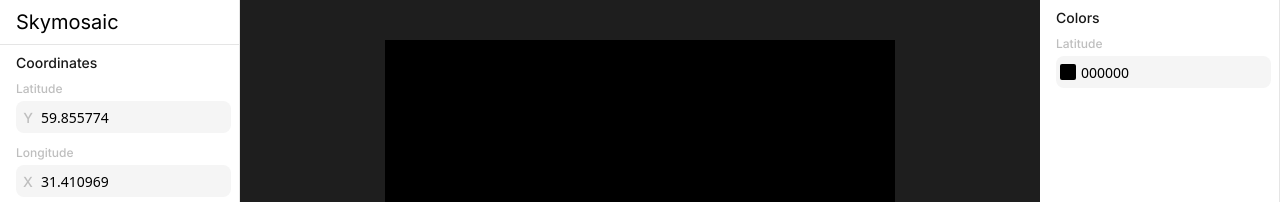
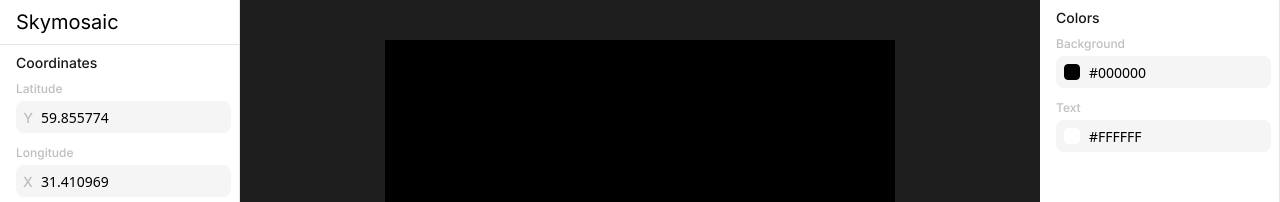
Before and after one commit to nickshiro/skymosaic, a SvelteKit app: page / in a window 1280 px wide. Shown: the top 202 px of the page. Built offline with nearby package versions, Linux system fonts and the light colour scheme.

Commit message:
Add colors

```diff
--- a/src/shared/context/paper.svelte.ts
+++ b/src/shared/context/paper.svelte.ts
@@ -7,8 +7,8 @@ const paperContext = writable({
 	longitude: 31.410969,
 	header: 'Under this sky, I found you',
 	subtitle: '',
-	text: 'FFFFFF',
-	background: '000000'
+	text: '#FFFFFF',
+	background: '#000000'
 });
 
 export { paperContext };
--- a/src/shared/ui/color-input/ColorInput.svelte
+++ b/src/shared/ui/color-input/ColorInput.svelte
@@ -1,25 +1,80 @@
 <script>
 	import { paperContext } from '@shared/context/paper.svelte';
 
-	let { identifier } = $props();
-	let context;
-	paperContext.subscribe((value) => {
-		context = value;
+	export let identifier;
+
+	let color = '#';
+
+	// Инициализация контекста
+	const unsubscribe = paperContext.subscribe((value) => {
+		if (identifier in value) {
+			color = value[identifier] || '#';
+		}
 	});
+
+	import { onDestroy } from 'svelte';
+	onDestroy(() => {
+		unsubscribe();
+	});
+
+	function handleTextInput(event) {
+		let value = event.target.value;
+
+		if (!value.startsWith('#')) {
+			value = '#' + value.replace(/^#*/, '');
+		}
+		value = value.substring(0, 7);
+		value = '#' + value.slice(1).replace(/[^0-9a-fA-F]/g, '');
+
+		updateColor(value);
+	}
+
+	function handleColorInput(event) {
+		const value = event.target.value;
+
+		updateColor(value);
+	}
+
+	function updateColor(value) {
+		color = value;
+
+		paperContext.update((currentContext) => {
+			currentContext[identifier] = value;
+			return currentContext;
+		});
+	}
 </script>
 
 <div class="relative my-auto ml-4 mr-2 mt-1 box-border h-8">
-	<div
-		class="pointer-events-none absolute left-0 top-0 flex h-full w-6 select-none items-center justify-center text-center text-text-secondary"
-	>
-		<div
-			class="h-4 w-4 rounded-[2px]"
-			style={`background-color: #${$paperContext[identifier]}`}
-		></div>
+	<div class="absolute left-0 top-0 flex h-full w-8 items-center justify-center">
+		<input
+			type="color"
+			value={color}
+			on:input={handleColorInput}
+			class="color-input box-border h-4 w-4 cursor-pointer appearance-none rounded border-none bg-transparent p-0"
+		/>
 	</div>
 	<input
-		bind:value={$paperContext[identifier]}
+		bind:value={color}
+		on:input={handleTextInput}
+		minlength="4"
+		maxlength="7"
 		type="text"
-		class="leading-2 box-border h-full w-full rounded-lg border border-transparent bg-input-bg pl-6 pr-2 align-middle text-[14px] font-normal outline-none selection:bg-input-selection-bg selection:text-input-selection-text focus:border-border"
+		class="leading-2 box-border h-full w-full rounded-lg border border-transparent bg-input-bg pl-8 pr-2 align-middle text-[14px] font-normal outline-none selection:bg-input-selection-bg selection:text-input-selection-text focus:border-border"
 	/>
 </div>
+
+<style>
+	.color-input::-webkit-color-swatch-wrapper {
+		padding: 0;
+	}
+
+	.color-input::-webkit-color-swatch {
+		border: none;
+		border-radius: 0.25rem;
+	}
+
+	.color-input::-moz-color-swatch {
+		border: none;
+	}
+</style>
--- a/src/widgets/paper/Paper.svelte
+++ b/src/widgets/paper/Paper.svelte
@@ -10,18 +10,18 @@
 <div
 	class="relative box-border h-full select-none [aspect-ratio:0.7070707071]"
 	id="paper"
-	style={`background-color: #${$paperContext.background}`}
+	style={`background-color: ${$paperContext.background}`}
 >
 	<div class="absolute bottom-0 left-0 h-[30%] w-full items-center">
-		<h1 class="text-center font-primary" style={`color: #${$paperContext.text}`}>
+		<h1 class="text-center font-primary" style={`color: ${$paperContext.text}`}>
 			{$paperContext.header}
 		</h1>
-		<p class="text-center font-primary" style={`color: #${$paperContext.text}`}>
+		<p class="text-center font-primary" style={`color: ${$paperContext.text}`}>
 			{$paperContext.subtitle}
 		</p>
 	</div>
 	<div class="absolute bottom-0 left-0 h-[10%] w-full items-center">
-		<p class="text-center font-primary" style={`color: #${$paperContext.text}`}>
+		<p class="text-center font-primary" style={`color: ${$paperContext.text}`}>
 			{$paperContext.date}
 			{$paperContext.time}
 		</p>
--- a/src/widgets/rightbar/RightBar.svelte
+++ b/src/widgets/rightbar/RightBar.svelte
@@ -40,8 +40,12 @@
 	<div>
 		<div class="mb-3">
 			<Header>Colors</Header>
-			<Subtitle>Latitude</Subtitle>
+			<Subtitle>Background</Subtitle>
 			<ColorInput identifier="background" />
+		</div>
+		<div class="mb-3">
+			<Subtitle>Text</Subtitle>
+			<ColorInput identifier="text" />
 		</div>
 	</div>
 	<div>
```
